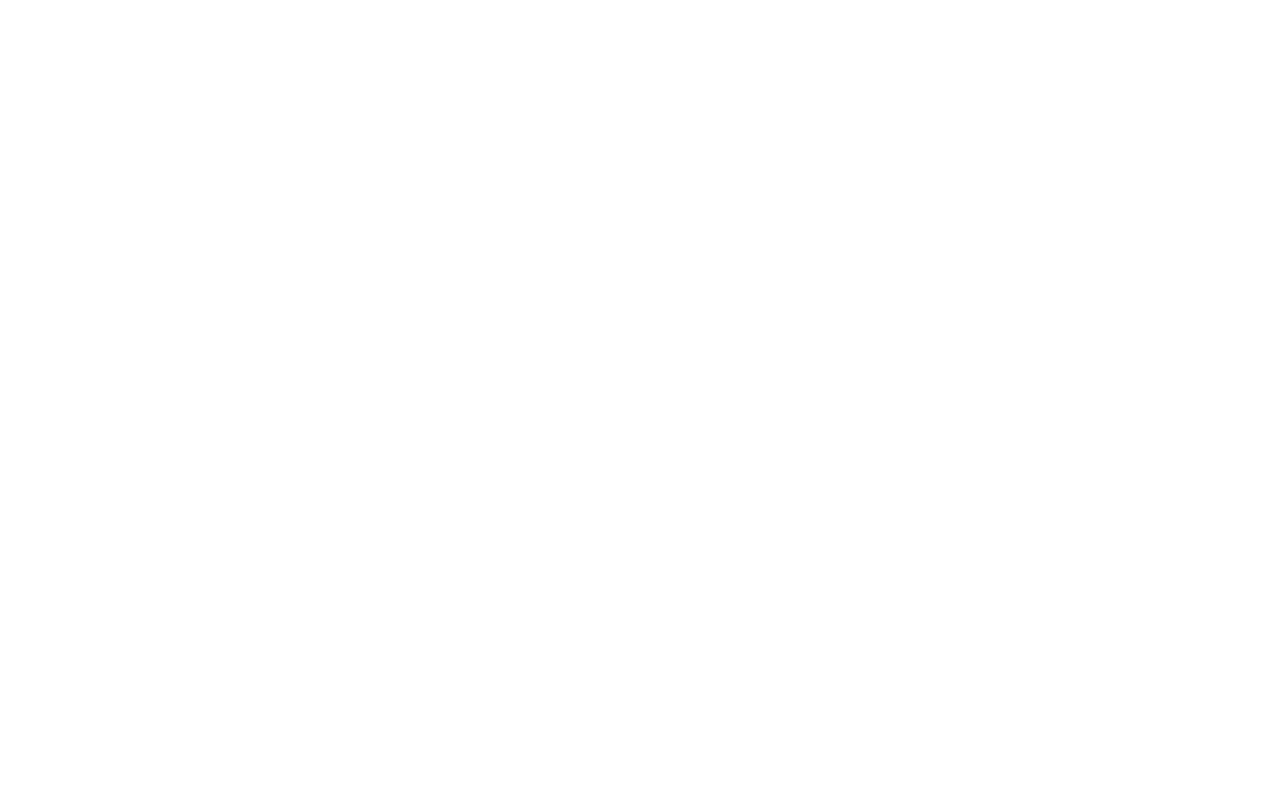
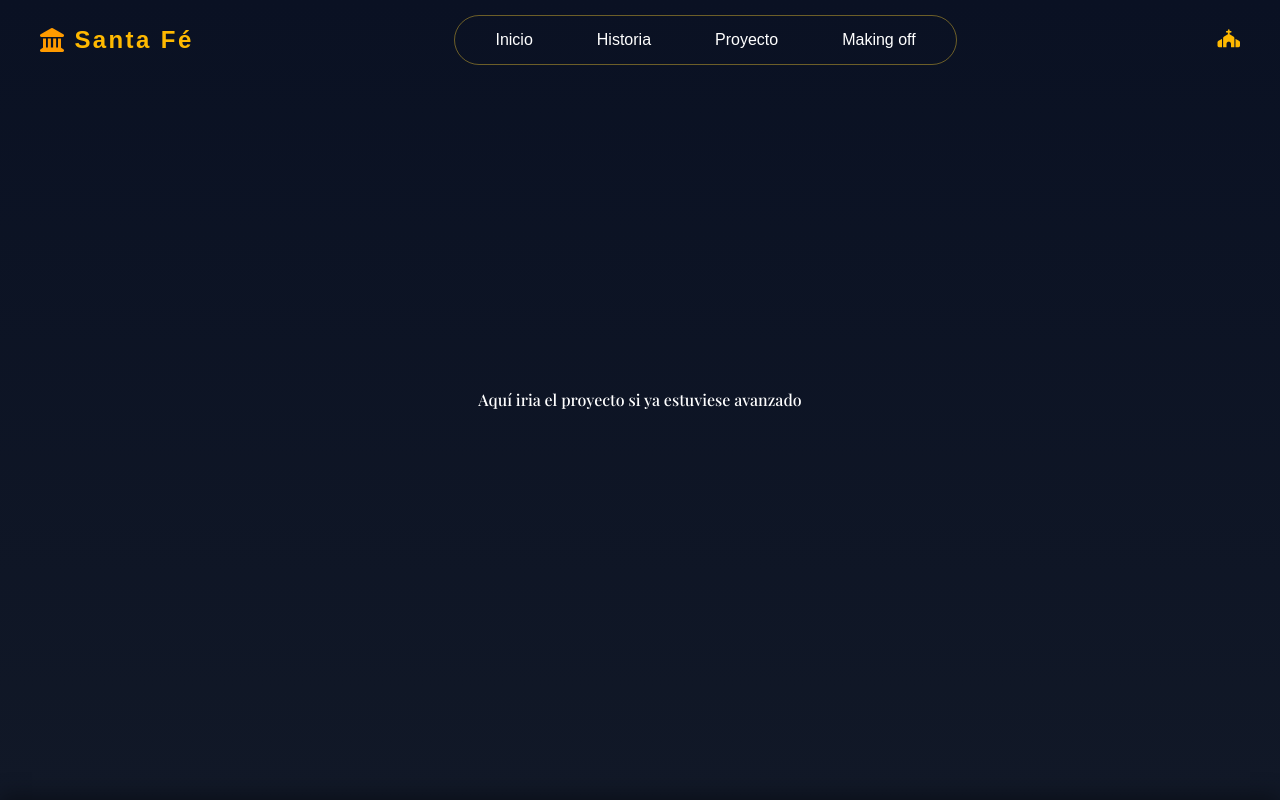
Before and after one commit to Tattoarco/SantaF-Arquitectura, a React (Vite) app: page /proyect in a window 1280 px wide. Before the commit this address had no page. Shown: the top 800 px of the page. Built offline with nearby package versions, Linux system fonts and the light colour scheme.

Commit message:
New update

```diff
--- a/src/App.jsx
+++ b/src/App.jsx
@@ -3,6 +3,7 @@
 import Home from "./pages/Home";
 import History from "./pages/History";
 import MakingOff from "./pages/MakingOff";
+import Proyect from "./pages/Proyect";
 
 function App() {
   return (
@@ -11,6 +12,7 @@
         <Route path="/" element={<Home />} />
         <Route path="/history" element={<History />} />
         <Route path="/makingOff" element={<MakingOff />} />
+        <Route path="/proyect" element={<Proyect />} />
       </Routes>
     </>
   );
--- a/src/components/navbar.jsx
+++ b/src/components/navbar.jsx
@@ -36,7 +36,7 @@
           <div className="flex gap-8 px-6 py-2 border border-amber-300/40 rounded-full bg-transparent backdrop-blur-0">
             <NavItem to="/">Inicio</NavItem>
             <NavItem to="/History">Historia</NavItem>
-            <NavItem to="/Proyecto">Proyecto</NavItem>
+            <NavItem to="/Proyect">Proyecto</NavItem>
             <NavItem to="/MakingOff">Making off</NavItem>
           </div>
         </div>
@@ -74,7 +74,7 @@
             >
               <NavItem to="/">Inicio</NavItem>
               <NavItem to="/History">Historia</NavItem>
-              <NavItem to="/Proyecto">Proyecto</NavItem>
+              <NavItem to="/Proyect">Proyecto</NavItem>
               <NavItem to="/MakingOff">Making off</NavItem>
             </motion.div>
           </>
--- a/src/pages/Home.jsx
+++ b/src/pages/Home.jsx
@@ -1,8 +1,8 @@
 import { useEffect, useState } from "react";
 import { motion } from "framer-motion";
 import { useLocation } from "react-router-dom";
+import Navbar from "../components/navbar";
 import Footer from "../components/footer";
-import Navbar from "../components/navbar";
 import Table from "../components/table";
 import Gallery from "../pages/Gallery";
 
--- /dev/null
+++ b/src/pages/Proyect.jsx
@@ -0,0 +1,16 @@
+import Navbar from "../components/navbar";
+import Footer from "../components/footer";
+
+export default function Proyect() {
+  return (
+    <>
+      <section className="relative bg-gradient-to-b from-[#0a1123] to-[#111827] text-white overflow-hidden h-screen">
+        <Navbar />
+        <div className="h-full flex justify-center items-center">
+          <h1>Aquí iria el proyecto si ya estuviese avanzado</h1>
+        </div>
+      </section>
+      <Footer />
+    </>
+  );
+}
```
